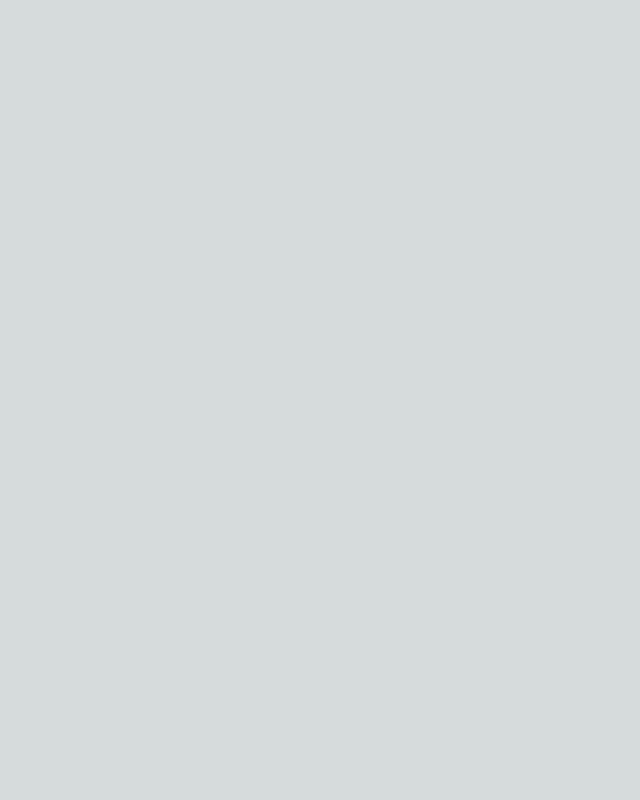
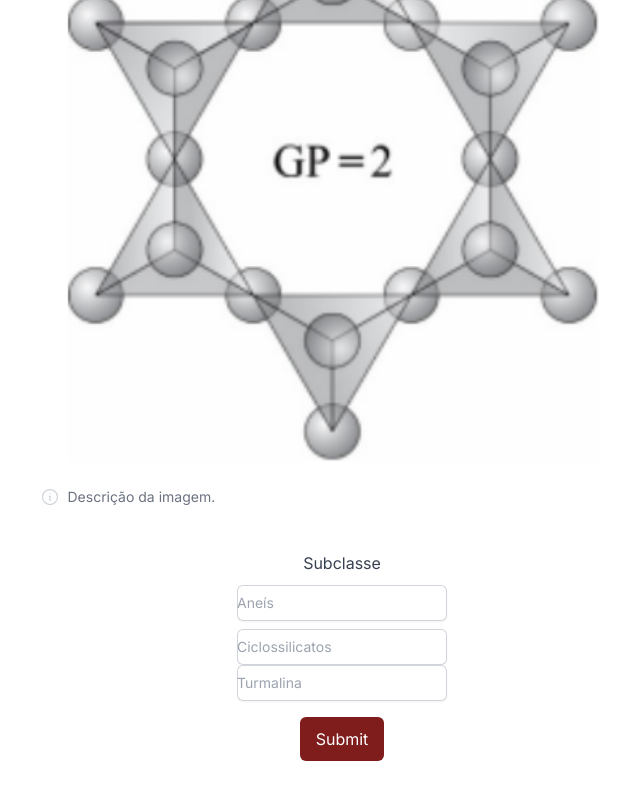
Before and after one commit to Lime-Goldfish/mineralogy, a Next.js app: page /exercises in a window 1280 px wide. Shown: the part 5971-6771 px from the top of the page, without its empty margins (298-938 px from the left). Before the commit the page ends 5885 px from the top, so only its background shows below. Built offline with nearby package versions, Linux system fonts and the light colour scheme.

Commit message:
feat: add exercicio 7

```diff
--- a/src/app/exercises/page.tsx
+++ b/src/app/exercises/page.tsx
@@ -30,11 +30,15 @@ export default function Home() {
   const [tetraedrosDuplos, setTetraedrosDuplos] = useState("");
   const [filossilicatos, setFilossilicatos] = useState("");
   const [biotita, setBiotita] = useState("");
+  const [aneis, setAneis] = useState("");
+  const [turmalina, setTurmalina] = useState("");
+  const [ciclossilicatos, setCiclossilicatos] = useState("");
   const [isCorrectEx2, setIsCorrectEx2] = useState<boolean | null>(null);
   const [isCorrectEx3, setIsCorrectEx3] = useState<boolean | null>(null);
   const [isCorrectEx4, setIsCorrectEx4] = useState<boolean | null>(null);
   const [isCorrectEx5, setIsCorrectEx5] = useState<boolean | null>(null);
   const [isCorrectEx6, setIsCorrectEx6] = useState<boolean | null>(null);
+  const [isCorrectEx7, setIsCorrectEx7] = useState<boolean | null>(null);
 
   const handleSubmit = (event: any) => {
     event.preventDefault();
@@ -70,6 +74,10 @@ export default function Home() {
     const isFiloSilicatosCorrect =
       filossilicatos.toLowerCase() === "filossilicatos";
     const isBiotitaCorrect = biotita.toLowerCase() === "biotita";
+    const isAneisCorrect = aneis.toLowerCase() === "aneis";
+    const isCiclossilicatosCorrect =
+      ciclossilicatos.toLowerCase() === "ciclossilicatos";
+    const isTurmalinaCorrect = turmalina.toLowerCase() === "turmalina";
 
     setIsCorrect(
       isGpCorrect && isTectossilicatosCorrect && isPlagioclasiosCorrect
@@ -92,6 +100,9 @@ export default function Home() {
         isTetraedrosDuplosCorrect
     );
     setIsCorrectEx6(isFiloSilicatosCorrect && isBiotitaCorrect);
+    setIsCorrectEx7(
+      isAneisCorrect && isCiclossilicatosCorrect && isTurmalinaCorrect
+    );
   };
 
   return (
@@ -459,7 +470,6 @@ export default function Home() {
                 onChange={(e) => setBiotita(e.target.value)}
                 className="w-auto rounded-md border-0 py-1.5 text-gray-900 shadow-sm ring-1 ring-inset ring-gray-300 placeholder:text-gray-400 focus:ring-2 focus:ring-inset focus:ring-indigo-600 sm:text-sm sm:leading-6"
                 placeholder="Biotita"
-
               />
               <button
                 onClick={handleSubmit}
@@ -474,6 +484,61 @@ export default function Home() {
                 {isCorrectEx6 ? "Correct" : "Incorrect"}
               </div>
             )}
+
+            <div className="flex flex-col items-center">
+              <figure className="mt-16">
+                <img
+                  className="aspect-video rounded-xl bg-gray-50 object-cover"
+                  src="images/exercicio07.png"
+                  alt=""
+                />
+                <figcaption className="mt-4 flex gap-x-2 text-sm leading-6 text-gray-500">
+                  <InformationCircleIcon
+                    className="mt-0.5 h-5 w-5 flex-none text-gray-300"
+                    aria-hidden="true"
+                  />
+                  Descrição da imagem.
+                </figcaption>
+              </figure>
+              <h2 className="mt-10">Subclasse</h2>
+
+              <input
+                name="Anéis"
+                id="Aneís"
+                value={aneis}
+                onChange={(e) => setAneis(e.target.value)}
+                className="mt-2 block w-auto rounded-md border-0 py-1.5 text-gray-900 shadow-sm ring-1 ring-inset ring-gray-300 placeholder:text-gray-400 focus:ring-2 focus:ring-inset focus:ring-indigo-600 sm:text-sm sm:leading-6"
+                placeholder="Aneís"
+              />
+              <input
+                name="Ciclossilicatos"
+                id="Ciclossilicatos"
+                value={ciclossilicatos}
+                onChange={(e) => setCiclossilicatos(e.target.value)}
+                className="mt-2 block w-auto rounded-md border-0 py-1.5 text-gray-900 shadow-sm ring-1 ring-inset ring-gray-300 placeholder:text-gray-400 focus:ring-2 focus:ring-inset focus:ring-indigo-600 sm:text-sm sm:leading-6"
+                placeholder="Ciclossilicatos"
+              />
+              <input
+                name="Turmalina"
+                id="Turmalina"
+                value={turmalina}
+                onChange={(e) => setTurmalina(e.target.value)}
+                className="w-auto rounded-md border-0 py-1.5 text-gray-900 shadow-sm ring-1 ring-inset ring-gray-300 placeholder:text-gray-400 focus:ring-2 focus:ring-inset focus:ring-indigo-600 sm:text-sm sm:leading-6"
+                placeholder="Turmalina"
+              />
+              <button
+                onClick={handleSubmit}
+                className="bg-red-900 text-white px-4 py-2 rounded-md mt-4 hover:bg-red-800"
+              >
+                Submit
+              </button>
+            </div>
+
+            {isCorrectEx7 !== null && (
+              <div className={`text-${isCorrectEx7 ? "green" : "red"}-500`}>
+                {isCorrectEx7 ? "Correct" : "Incorrect"}
+              </div>
+            )}
           </div>
         </div>
       </main>
```
